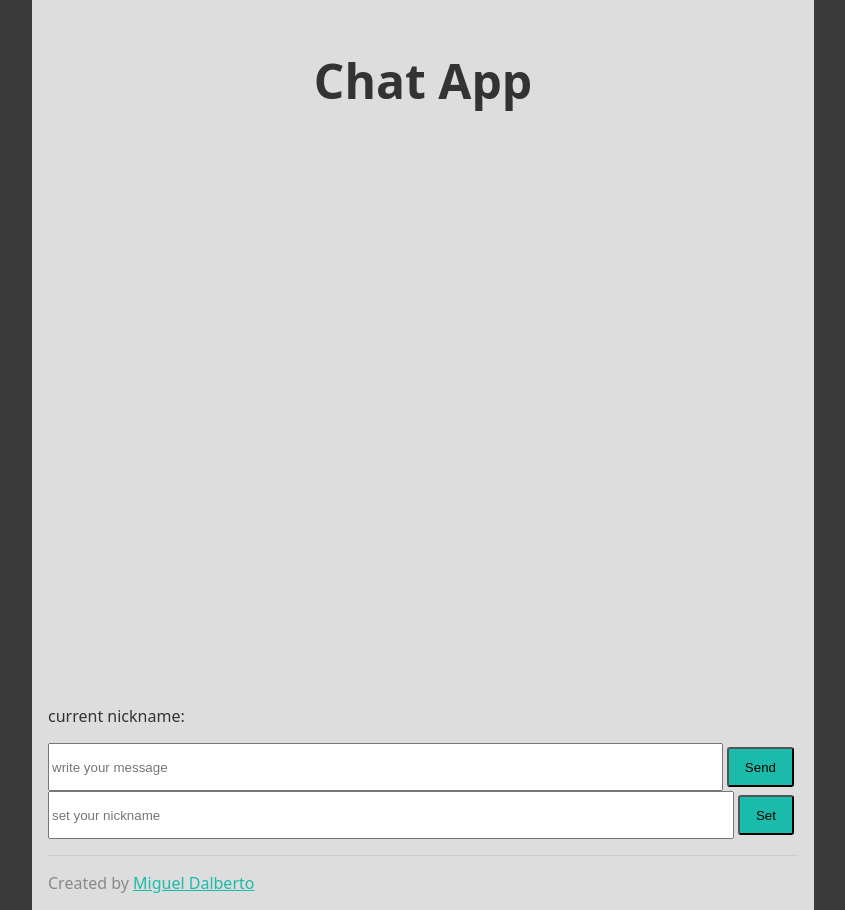
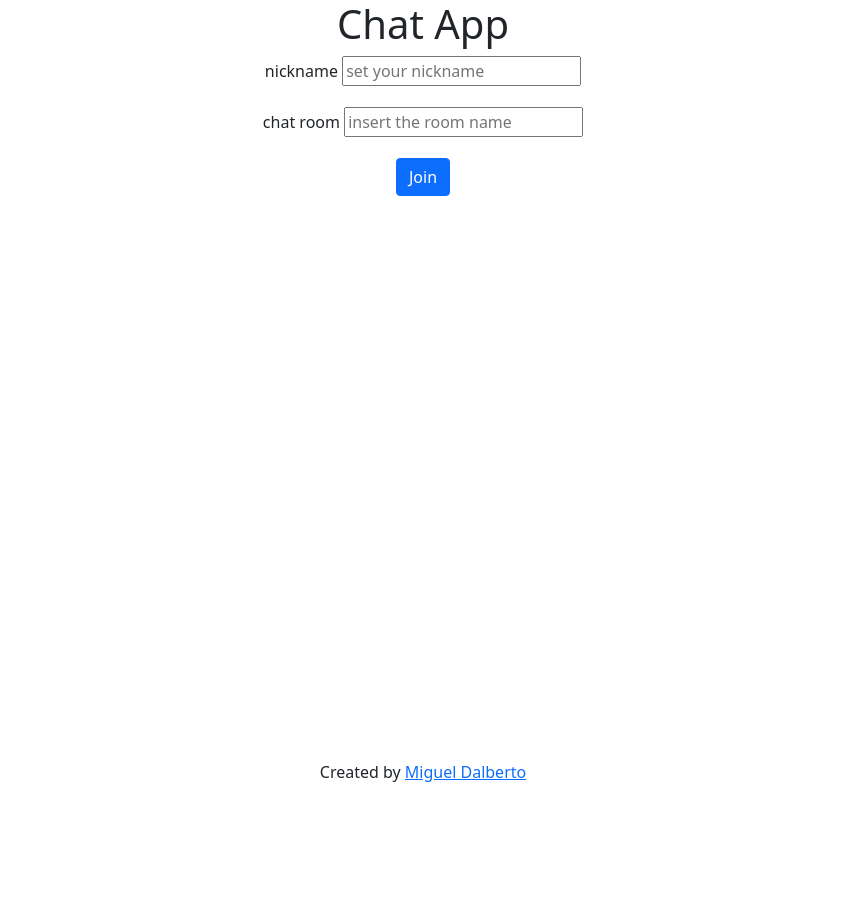
Before and after one commit to migueldalberto/chat-app, a website: page public/index.html in a window 1280 px wide. Shown: the whole page, without its empty margins (217-1062 px from the left). After the commit the page ends 800 px from the top, so only its background shows below. Drawn offline with nearby package versions, Linux system fonts and the light colour scheme; no server answers.

Commit message:
add a join page

```diff
--- a/public/index.html
+++ b/public/index.html
@@ -1,42 +1,42 @@
 <!DOCTYPE html>
-<html lang="en">
+<html class="h-100" lang="en">
 <head>
   <meta charset="UTF-8">
   <meta http-equiv="X-UA-Compatible" content="IE=edge">
   <meta name="viewport" content="width=device-width, initial-scale=1.0">
 
-  <link href="css/style.css" rel="stylesheet">
+  <link href="https://cdn.jsdelivr.net/npm/bootstrap@5.0.2/dist/css/bootstrap.min.css" rel="stylesheet" integrity="sha384-EVSTQN3/azprG1Anm3QDgpJLIm9Nao0Yz1ztcQTwFspd3yD65VohhpuuCOmLASjC" crossorigin="anonymous">
+  <link rel="stylesheet" href="css/style1.css">
   <title>Chat App</title>
 </head>
-<body>
+
+<body class="text-center d-flex flex-column h-100">
+  <main class="form-signin flex-shrink-0">
       <header>
         <h1>Chat App</h1>
       </header>
-  <div class="main">
-    <div id="messages">
+      <form action="./chat.html"> <div class="mb-3">
+          <label for="nicknameInput" class="form-label">nickname</label>
+          <input type="text" name="nickname" placeholder="set your nickname" id="nicknameInput" required>
         </div>
-    <div id="online-now-tab">
-      <ul id="online-now">
-      </ul>
+        <div class="mb-3">
+          <label for="roomInput" class="form-label">chat room</label>
+          <input type="text" name="room" placeholder="insert the room name" id="roomInput" required>
         </div>
-  </div>
+        <button type="submit" class="btn btn-primary">Join</button>
+      </form>
+  </main>
 
-  <p id="current-nickname">current nickname: </p>
-  <form id="message-form" action="">
-    <input id="message-input" autocomplete="off" placeholder="write your message" /><button id="msg-form-button">Send</button>
-  </form>
 
-  <form id="nickname-form" action="">
-    <input id="nickname-input" autocomplete="off" placeholder="set your nickname" /><button id="nickname-form-button">Set</button>
-  </form>
-
-  <footer>
+  <footer class="footer mt-auto py-3">
+    <div class="container">
       Created by
       <a href="https://github.com/miguelDalberto">
         Miguel Dalberto
       </a>
+    </div>
   </footer>
-  <script src="/socket.io/socket.io.js"></script>
-  <script src="js/chat.js"></script>
+
+  <script src="https://cdn.jsdelivr.net/npm/bootstrap@5.0.2/dist/js/bootstrap.bundle.min.js" integrity="sha384-MrcW6ZMFYlzcLA8Nl+NtUVF0sA7MsXsP1UyJoMp4YLEuNSfAP+JcXn/tWtIaxVXM" crossorigin="anonymous"></script>
 </body>
 </html>
```
Also changed, not shown: public/chat.html (added, +42 -0 lines). Lines whose indentation alone changed are shown as unchanged.
